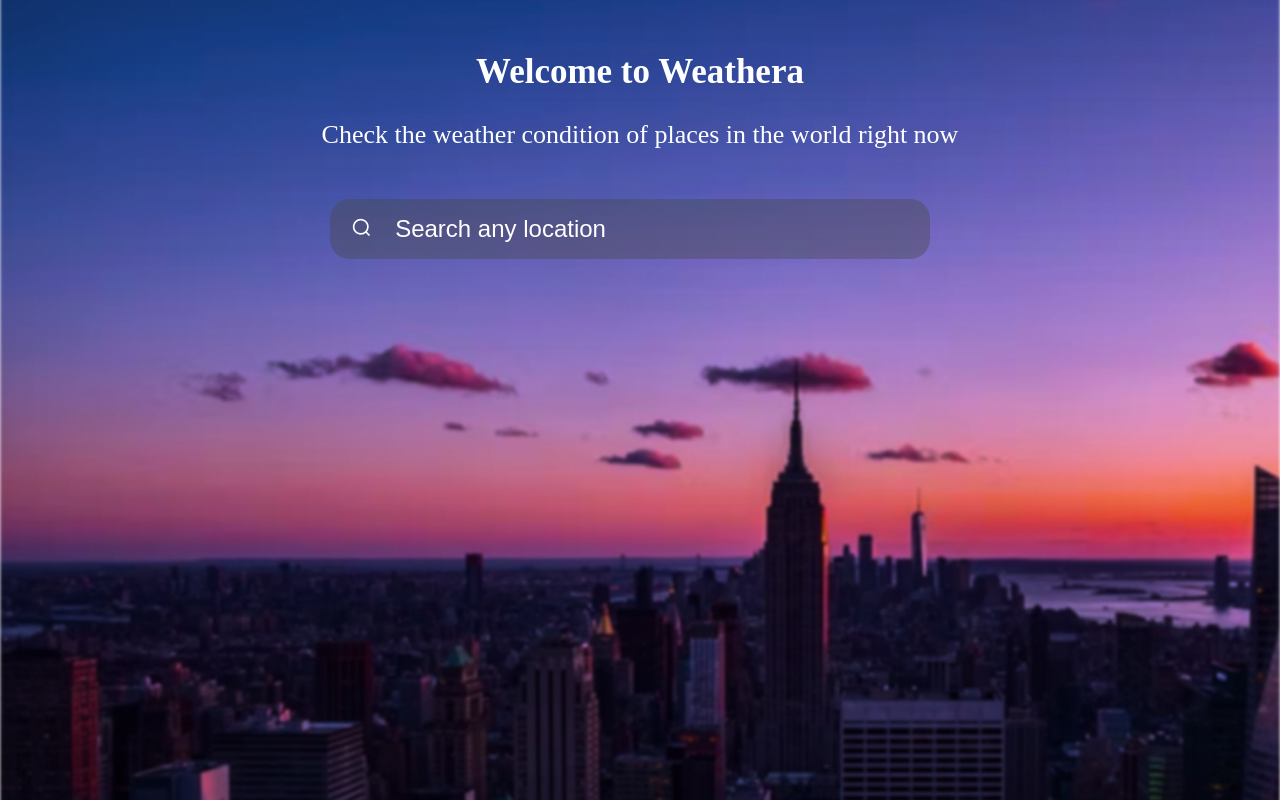
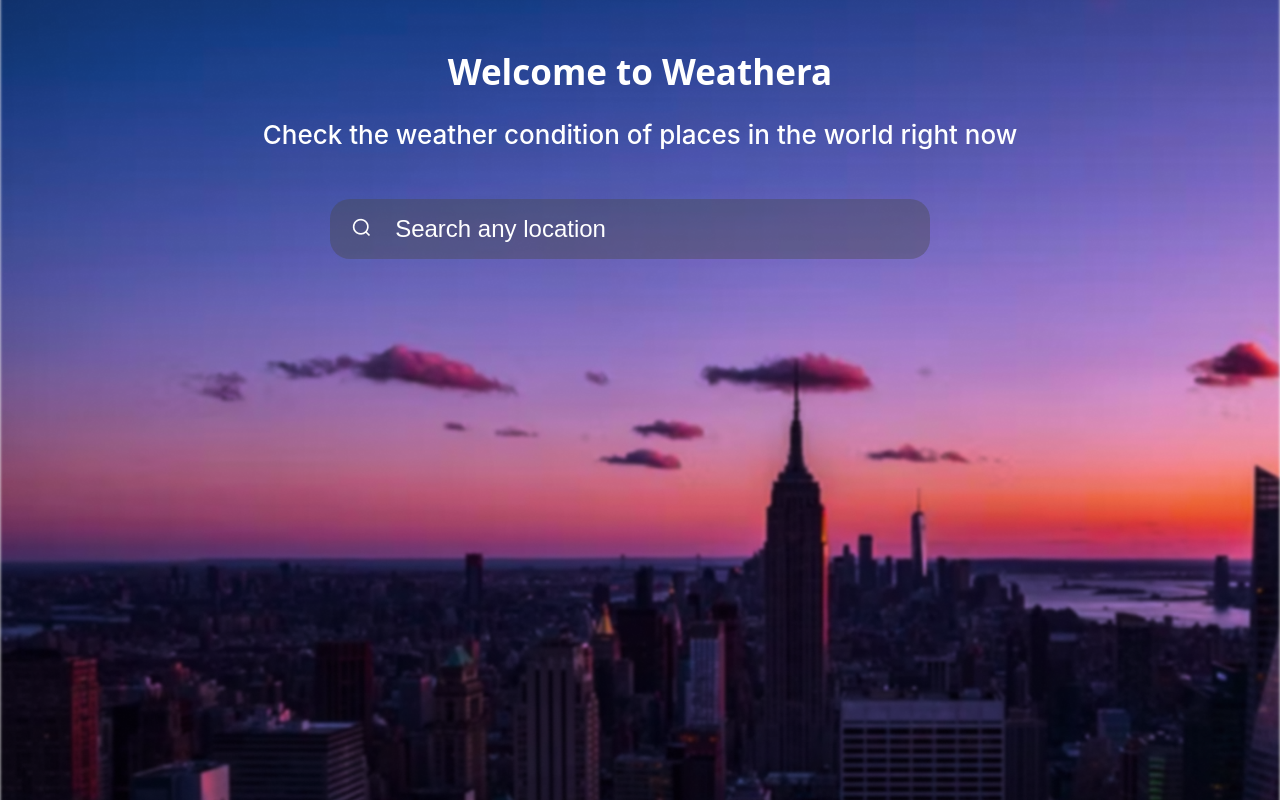
Before and after one commit to George-Olufemi/weather-app, a React (Create React App) app: page / in a window 1280 px wide. Built offline with nearby package versions, Linux system fonts and the light colour scheme.

Commit message:
Made Final Changes

```diff
--- a/src/App.js
+++ b/src/App.js
@@ -114,7 +114,6 @@ const Header = styled.h1`
   font-size: 35px;
   line-height: 43px;
   color: #FFFFFF;
-  font-family: 'system-ui, -apple-system, BlinkMacSystemFont, Roboto, Oxygen, Ubuntu, Cantarell, sans-serif';
 `
 
 const HeaderText = styled.p`
@@ -125,7 +124,6 @@ const HeaderText = styled.p`
   line-height: 32px;
   color: #FFFFFF;
   margin-bottom: 48px;
-  font-family: 'Montserrat';
 `
 
 const Search = styled.div`
```
